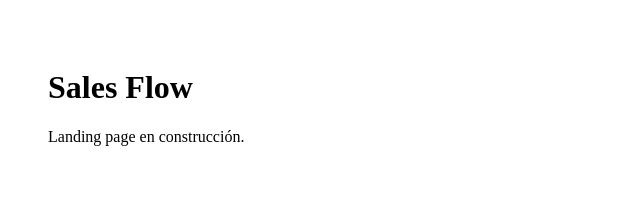
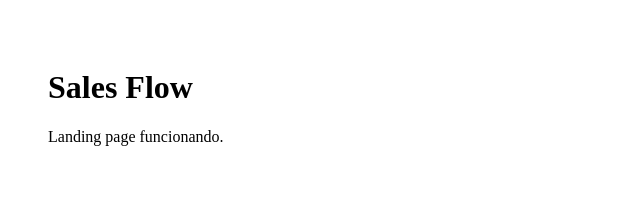
Before and after one commit to Rodericcidev/Sales-Flow-, a Next.js app: page / in a window 1280 px wide. Shown: the top 218 px of the page, without its empty margins (0-640 px from the left). Built offline with nearby package versions, Linux system fonts and the light colour scheme.

Commit message:
Update page.tsx

```diff
--- a/app/page.tsx
+++ b/app/page.tsx
@@ -2,7 +2,7 @@ export default function Page() {
   return (
     <main style={{ padding: 40 }}>
       <h1>Sales Flow</h1>
-      <p>Landing page en construcción.</p>
+      <p>Landing page funcionando.</p>
     </main>
   );
 }
```
